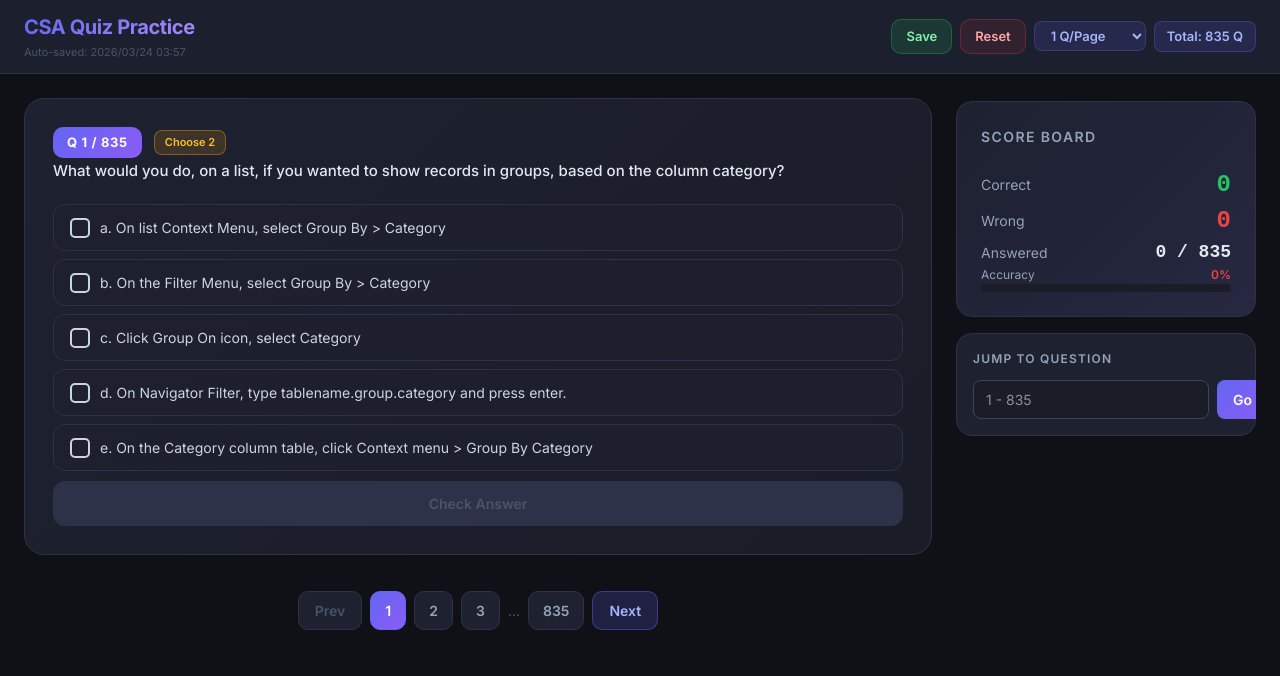
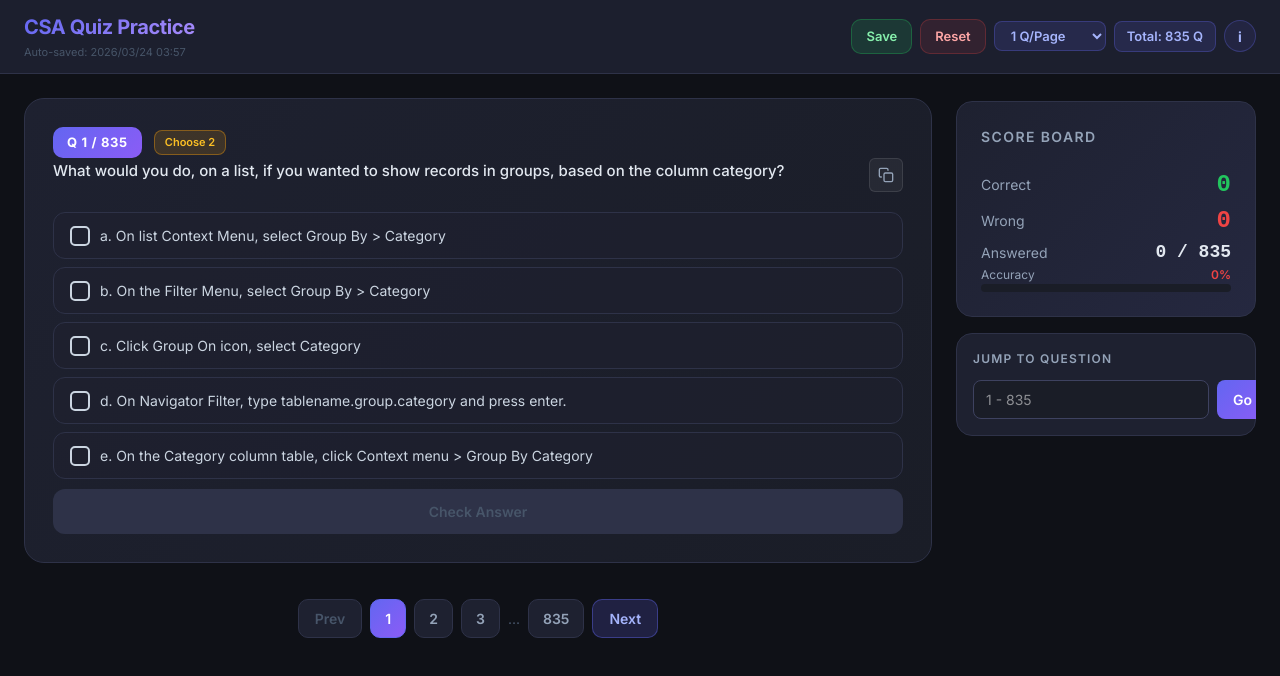
Before and after one commit to n-seiyaku/service-now-csa, a React (Vite) app: page / in a window 1280 px wide. Shown: the top 676 px of the page. Built offline with nearby package versions, Linux system fonts and the light colour scheme.

Commit message:
feat: add keyboard shortcut guide and navigation support to quiz interface

```diff
--- a/src/App.tsx
+++ b/src/App.tsx
@@ -3,6 +3,7 @@ import questionsData from "./Question.json";
 import type { QuizQuestion } from "./types";
 import { QuestionCard } from "./components/QuestionCard";
 import { ScorePanel } from "./components/ScorePanel";
+import { ShortcutInfo } from "./components/ShortcutInfo";
 import { ReviewPage } from "./ReviewPage";
 import {
   exportWrongQuestionsForGemini,
@@ -582,6 +583,9 @@ const App: React.FC = () => {
             >
               Total: {questions.length} Q
             </span>
+
+            {/* ショートカット情報ボタン */}
+            <ShortcutInfo />
           </div>
         </div>
       </header>
@@ -601,6 +605,7 @@ const App: React.FC = () => {
       >
         {/* 問題リスト */}
         <div className="flex flex-col gap-5">
+
           {currentPageQuestions.map((q, i) => {
             const globalIndex = startIdx + i;
             return (
--- a/src/components/QuestionCard.tsx
+++ b/src/components/QuestionCard.tsx
@@ -1,4 +1,4 @@
-import React from "react";
+import React, { useCallback, useEffect, useState } from "react";
 import type { QuizQuestion } from "../types";
 import { parseOptions, parseAnswers, extractLabel, isCorrect } from "../utils";
 
@@ -52,6 +52,31 @@ export const QuestionCard: React.FC<QuestionCardProps> = ({
     onCheck(correct);
   };
 
+  // コピー完了フラグ（UIフィードバック用）
+  const [isCopied, setIsCopied] = useState(false);
+
+  // クリップボードにコピーする関数
+  const copyToClipboard = useCallback(() => {
+    const textToCopy = `${question.Question}\n\n[Options]\n${options.join("\n")}`;
+    navigator.clipboard.writeText(textToCopy).then(() => {
+      setIsCopied(true);
+      setTimeout(() => setIsCopied(false), 2000);
+    });
+  }, [question, options]);
+
+  // 「c」キーでコピーするキーボードショートカット
+  useEffect(() => {
+    const handleKeyDown = (e: KeyboardEvent) => {
+      const tag = (e.target as HTMLElement).tagName.toLowerCase();
+      if (tag === "input" || tag === "textarea") return;
+      if (e.key === "c" && !e.ctrlKey && !e.metaKey) {
+        copyToClipboard();
+      }
+    };
+    window.addEventListener("keydown", handleKeyDown);
+    return () => window.removeEventListener("keydown", handleKeyDown);
+  }, [copyToClipboard]);
+
   // オプションのスタイルを取得
   const getOptionStyle = (label: string) => {
     const isSelected = userSelectedLabels.includes(label);
@@ -100,6 +125,7 @@ export const QuestionCard: React.FC<QuestionCardProps> = ({
     <div
       className="question-card"
       style={{
+        position: "relative",
         background: "linear-gradient(135deg, #1e2130 0%, #1a1d27 100%)",
         border: showResult
           ? currentIsCorrect
@@ -111,6 +137,31 @@ export const QuestionCard: React.FC<QuestionCardProps> = ({
         transition: "border-color 0.3s",
       }}
     >
+      {/* コピー完了トースト通知 */}
+      {isCopied && (
+        <div
+          style={{
+            position: "absolute",
+            top: "12px",
+            right: "12px",
+            background: "rgba(34, 197, 94, 0.15)",
+            border: "1px solid rgba(34, 197, 94, 0.4)",
+            borderRadius: "8px",
+            padding: "6px 14px",
+            fontSize: "12px",
+            fontWeight: 600,
+            color: "#22c55e",
+            display: "flex",
+            alignItems: "center",
+            gap: "6px",
+            animation: "fadeIn 0.15s ease",
+            zIndex: 10,
+          }}
+        >
+          Copied!
+        </div>
+      )}
+
       {/* ヘッダー: 問題番号 */}
       <div className="flex items-center gap-3 mb-5">
         <div
@@ -162,18 +213,78 @@ export const QuestionCard: React.FC<QuestionCardProps> = ({
         )}
       </div>
 
-      {/* 問題テキスト */}
+      {/* 問題テキストとコピーボタン */}
+      <div
+        style={{
+          display: "flex",
+          alignItems: "flex-start",
+          gap: "12px",
+          marginBottom: "20px",
+        }}
+      >
         <p
           style={{
+            flex: 1,
             fontSize: "15px",
             lineHeight: "1.7",
             color: "#e2e8f0",
-          marginBottom: "20px",
             fontWeight: 500,
+            margin: 0,
           }}
         >
           {question.Question}
         </p>
+        <button
+          onClick={copyToClipboard}
+          style={{
+            background: isCopied ? "rgba(34, 197, 94, 0.15)" : "rgba(255, 255, 255, 0.05)",
+            border: isCopied ? "1px solid rgba(34, 197, 94, 0.4)" : "1px solid rgba(255, 255, 255, 0.1)",
+            borderRadius: "6px",
+            padding: "8px",
+            color: isCopied ? "#22c55e" : "#94a3b8",
+            cursor: "pointer",
+            display: "flex",
+            alignItems: "center",
+            justifyContent: "center",
+            flexShrink: 0,
+            transition: "all 0.2s",
+          }}
+          title="Sao chép câu hỏi (C)"
+        >
+          {isCopied ? (
+            // コピー完了アイコン（チェックマーク）
+            <svg
+              xmlns="http://www.w3.org/2000/svg"
+              width="16"
+              height="16"
+              viewBox="0 0 24 24"
+              fill="none"
+              stroke="currentColor"
+              strokeWidth="2.5"
+              strokeLinecap="round"
+              strokeLinejoin="round"
+            >
+              <polyline points="20 6 9 17 4 12"></polyline>
+            </svg>
+          ) : (
+            // コピーアイコン
+            <svg
+              xmlns="http://www.w3.org/2000/svg"
+              width="16"
+              height="16"
+              viewBox="0 0 24 24"
+              fill="none"
+              stroke="currentColor"
+              strokeWidth="2"
+              strokeLinecap="round"
+              strokeLinejoin="round"
+            >
+              <rect x="9" y="9" width="13" height="13" rx="2" ry="2"></rect>
+              <path d="M5 15H4a2 2 0 0 1-2-2V4a2 2 0 0 1 2-2h9a2 2 0 0 1 2 2v1"></path>
+            </svg>
+          )}
+        </button>
+      </div>
 
       {/* 選択肢 */}
       <div className="flex flex-col gap-2 mb-5">
@@ -189,7 +300,7 @@ export const QuestionCard: React.FC<QuestionCardProps> = ({
               tabIndex={0}
               onClick={() => {
                 const selection = window.getSelection();
-                if (selection && selection.type === 'Range') {
+                if (selection && selection.type === "Range") {
                   return; // Don't trigger click if user is selecting text
                 }
                 handleOptionClick(label);
--- /dev/null
+++ b/src/components/ShortcutInfo.tsx
@@ -0,0 +1,133 @@
+import React, { useEffect, useRef, useState } from "react";
+
+// キーボードショートカット一覧
+const SHORTCUTS = [
+  { keys: ["←", "→"], label: "Navigate pages" },
+  { keys: ["↑", "↓"], label: "Move between options" },
+  { keys: ["Space"], label: "Select option" },
+  { keys: ["Enter"], label: "Check answer" },
+  { keys: ["C"], label: "Copy question text" },
+];
+
+// ショートカット情報ボタンコンポーネント
+export const ShortcutInfo: React.FC = () => {
+  const [open, setOpen] = useState(false);
+  const containerRef = useRef<HTMLDivElement>(null);
+
+  // 外側クリックで閉じる
+  useEffect(() => {
+    if (!open) return;
+    const handleClick = (e: MouseEvent) => {
+      if (
+        containerRef.current &&
+        !containerRef.current.contains(e.target as Node)
+      ) {
+        setOpen(false);
+      }
+    };
+    document.addEventListener("mousedown", handleClick);
+    return () => document.removeEventListener("mousedown", handleClick);
+  }, [open]);
+
+  return (
+    <div ref={containerRef} style={{ position: "relative" }}>
+      {/* 情報ボタン */}
+      <button
+        onClick={() => setOpen((v) => !v)}
+        title="Keyboard Shortcuts"
+        style={{
+          width: "32px",
+          height: "32px",
+          borderRadius: "50%",
+          background: open ? "rgba(99,102,241,0.3)" : "rgba(99,102,241,0.1)",
+          border: `1px solid ${open ? "rgba(99,102,241,0.7)" : "rgba(99,102,241,0.3)"}`,
+          color: open ? "#c4b5fd" : "#a5b4fc",
+          fontSize: "14px",
+          fontWeight: 700,
+          cursor: "pointer",
+          display: "flex",
+          alignItems: "center",
+          justifyContent: "center",
+          transition: "all 0.2s",
+          flexShrink: 0,
+        }}
+      >
+        i
+      </button>
+
+      {/* ショートカットポップアップパネル */}
+      {open && (
+        <div
+          style={{
+            position: "absolute",
+            top: "calc(100% + 10px)",
+            right: 0,
+            background: "rgba(20, 22, 35, 0.98)",
+            border: "1px solid #3e4260",
+            borderRadius: "14px",
+            padding: "18px 20px",
+            width: "280px",
+            boxShadow: "0 16px 48px rgba(0,0,0,0.5)",
+            animation: "infoFadeIn 0.18s ease",
+            zIndex: 500,
+          }}
+        >
+          <p
+            style={{
+              fontSize: "11px",
+              fontWeight: 700,
+              color: "#a5b4fc",
+              marginBottom: "14px",
+              letterSpacing: "0.08em",
+              textTransform: "uppercase",
+            }}
+          >
+            Keyboard Shortcuts
+          </p>
+          {SHORTCUTS.map(({ keys, label }) => (
+            <div
+              key={label}
+              style={{
+                display: "flex",
+                alignItems: "center",
+                justifyContent: "space-between",
+                marginBottom: "10px",
+              }}
+            >
+              <span style={{ fontSize: "13px", color: "#94a3b8" }}>
+                {label}
+              </span>
+              <div style={{ display: "flex", gap: "4px" }}>
+                {keys.map((k) => (
+                  <kbd
+                    key={k}
+                    style={{
+                      background: "#1e2130",
+                      border: "1px solid #3e4260",
+                      borderRadius: "5px",
+                      padding: "2px 7px",
+                      fontFamily: "monospace",
+                      fontSize: "11px",
+                      color: "#c4b5fd",
+                      fontWeight: 600,
+                    }}
+                  >
+                    {k}
+                  </kbd>
+                ))}
+              </div>
+            </div>
+          ))}
+        </div>
+      )}
+
+      {/* アニメーション定義 */}
+      <style>{`
+        @keyframes infoFadeIn {
+          from { opacity: 0; transform: translateY(-6px); }
+          to   { opacity: 1; transform: translateY(0); }
+        }
+      `}</style>
+    </div>
+  );
+};
```
Lines whose indentation alone changed are shown as unchanged.
